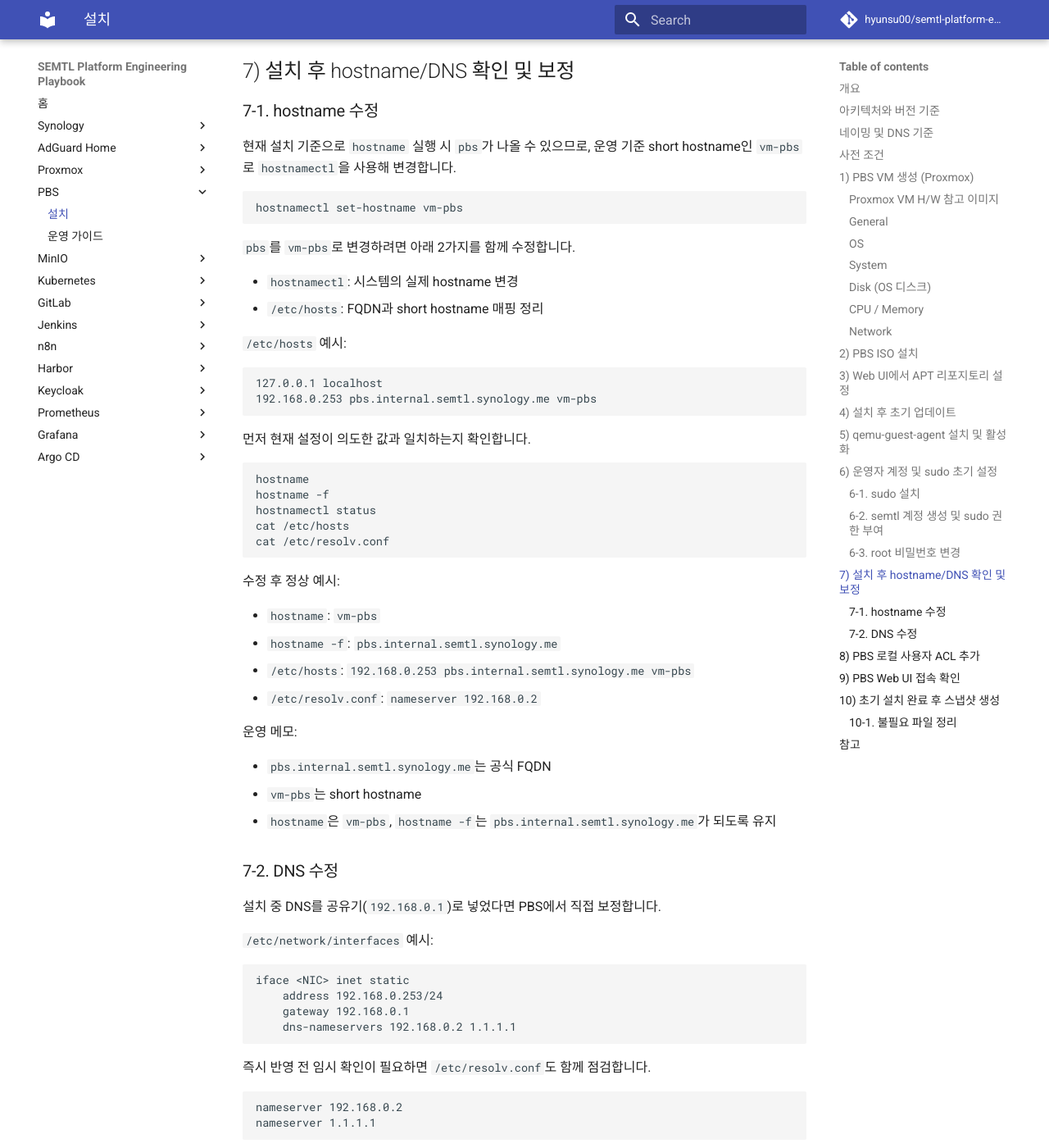
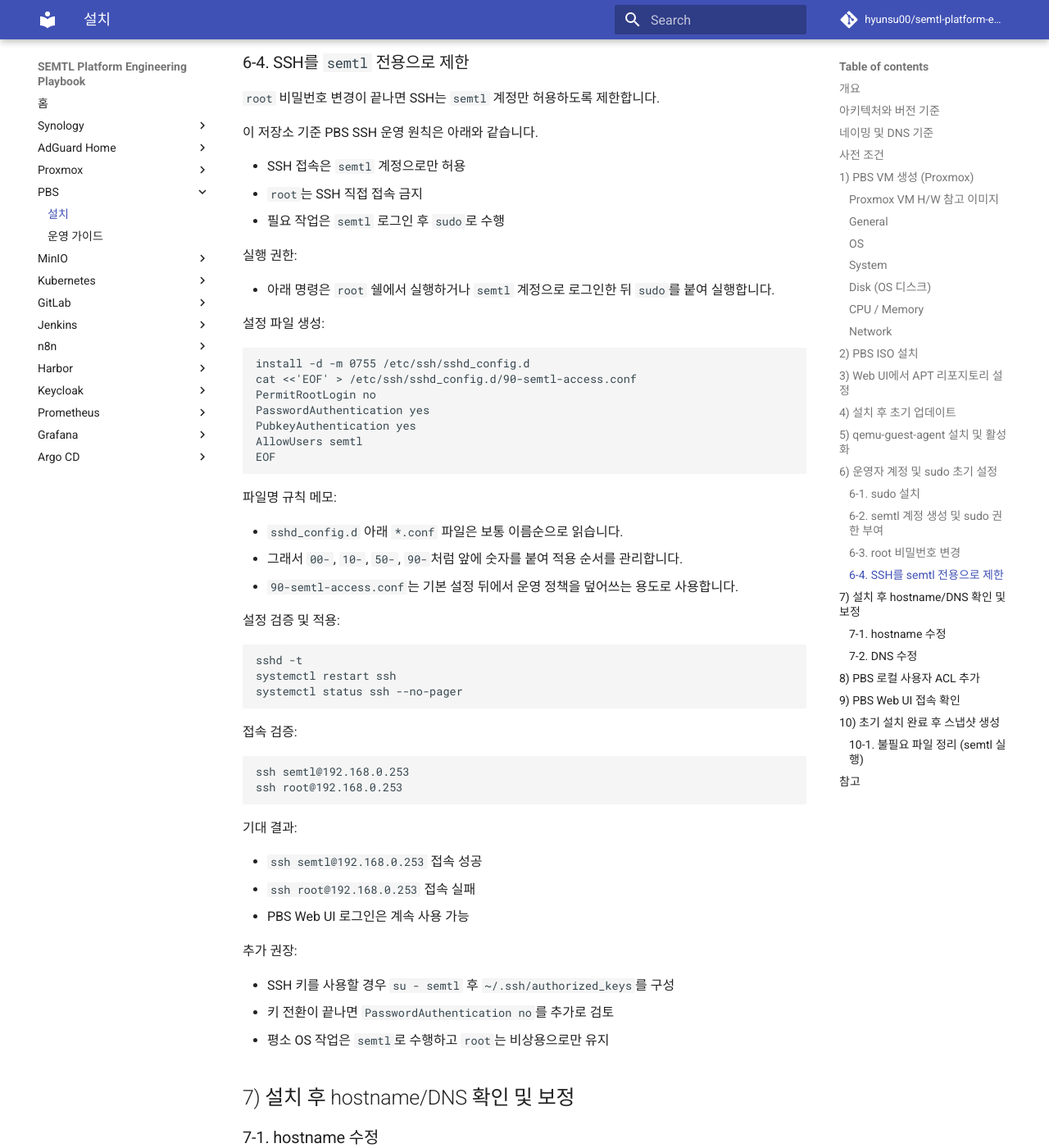
Before and after one commit to hyunsu00/semtl-platform-engineering-playbook, an MkDocs documentation site: the page built from docs/pbs/installation.md, in a window 1280 px wide and 1400 px high, scrolled down 6313 px. Shown: the whole window at 82% size. Built offline with MkDocs 1.6.1 and Material for MkDocs 9.7.7, drawn with Linux system fonts in a browser that asks for light colours; comment, search, counter and statistics services are not loaded; some of the changed text lies outside the part shown.

````diff
--- a/docs/pbs/installation.md
+++ b/docs/pbs/installation.md
@@ -242,6 +242,65 @@ passwd root
 - 가능하면 `semtl` 계정으로 `sudo`를 사용하고 `root` 직접 로그인은 최소화
 - 비밀번호 변경 후 SSH 세션과 Web UI 로그인 모두 재확인
 
+### 6-4. SSH를 `semtl` 전용으로 제한
+
+`root` 비밀번호 변경이 끝나면 SSH는 `semtl` 계정만 허용하도록 제한합니다.
+
+이 저장소 기준 PBS SSH 운영 원칙은 아래와 같습니다.
+
+- SSH 접속은 `semtl` 계정으로만 허용
+- `root`는 SSH 직접 접속 금지
+- 필요 작업은 `semtl` 로그인 후 `sudo`로 수행
+
+실행 권한:
+
+- 아래 명령은 `root` 쉘에서 실행하거나 `semtl` 계정으로 로그인한 뒤 `sudo`를 붙여 실행합니다.
+
+설정 파일 생성:
+
+```bash
+install -d -m 0755 /etc/ssh/sshd_config.d
+cat <<'EOF' > /etc/ssh/sshd_config.d/90-semtl-access.conf
+PermitRootLogin no
+PasswordAuthentication yes
+PubkeyAuthentication yes
+AllowUsers semtl
+EOF
+```
+
+파일명 규칙 메모:
+
+- `sshd_config.d` 아래 `*.conf` 파일은 보통 이름순으로 읽습니다.
+- 그래서 `00-`, `10-`, `50-`, `90-`처럼 앞에 숫자를 붙여 적용 순서를 관리합니다.
+- `90-semtl-access.conf`는 기본 설정 뒤에서 운영 정책을 덮어쓰는 용도로 사용합니다.
+
+설정 검증 및 적용:
+
+```bash
+sshd -t
+systemctl restart ssh
+systemctl status ssh --no-pager
+```
+
+접속 검증:
+
+```bash
+ssh semtl@192.168.0.253
+ssh root@192.168.0.253
+```
+
+기대 결과:
+
+- `ssh semtl@192.168.0.253` 접속 성공
+- `ssh root@192.168.0.253` 접속 실패
+- PBS Web UI 로그인은 계속 사용 가능
+
+추가 권장:
+
+- SSH 키를 사용할 경우 `su - semtl` 후 `~/.ssh/authorized_keys`를 구성
+- 키 전환이 끝나면 `PasswordAuthentication no`를 추가로 검토
+- 평소 OS 작업은 `semtl`로 수행하고 `root`는 비상용으로만 유지
+
 ## 7) 설치 후 hostname/DNS 확인 및 보정
 
 ### 7-1. hostname 수정
@@ -373,7 +432,7 @@ ss -tulpen | grep ':8007'
 
 스냅샷은 반드시 불필요 파일(찌꺼기) 정리 후 생성합니다.
 
-### 10-1. 불필요 파일 정리
+### 10-1. 불필요 파일 정리 (semtl 실행)
 
 ```bash
 # /tmp 전체 삭제
@@ -392,7 +451,9 @@ sudo apt clean
 sudo journalctl --vacuum-time=1s
 
 # root / semtl bash 히스토리 비우기
+su -
 cat /dev/null > /root/.bash_history && history -c
+exit
 cat /dev/null > /home/semtl/.bash_history && history -c
 ```
 
@@ -400,6 +461,7 @@ cat /dev/null > /home/semtl/.bash_history && history -c
 
 - `admin@pbs` 계정 생성 및 Web UI 접속 확인 완료 후
 - `sudo` 설치 및 `semtl` 계정 생성 완료 후
+- `6-4. SSH를 semtl 전용으로 제한` 적용 및 접속 확인 완료 후
 - `hostname`, `/etc/hosts`, DNS 보정 완료 후
 - Datastore 연결 및 실제 백업 작업 생성 전
 
@@ -413,7 +475,22 @@ Proxmox Web UI 절차:
 권장 예시:
 
 - `Name`: `BASELINE`
-- `Description`: `PBS 4.x 초기 설치 완료, pbs-enterprise 비활성화 및 no-subscription 추가, 시스템 업데이트 완료, qemu-guest-agent 설치 및 활성화, sudo 설치, semtl 계정 생성 및 sudo 권한 부여, root 비밀번호 변경, hostname vm-pbs로 변경, /etc/hosts 및 DNS 설정 보정, admin@pbs 계정 생성 및 Admin ACL 부여, Web UI 접속 확인 완료`
+- `Description` 예시:
+
+```text
+- PBS 4.x 초기 설치 완료
+- pbs-enterprise 비활성화 및 no-subscription 추가
+- 시스템 업데이트 완료
+- qemu-guest-agent 설치 및 활성화
+- sudo 설치
+- semtl 계정 생성 및 sudo 권한 부여
+- root 비밀번호 변경
+- ssh를 semtl 전용으로 제한 적용 및 접속 확인 완료
+- hostname vm-pbs로 변경
+- /etc/hosts 및 DNS 설정 보정
+- admin@pbs 계정 생성 및 Admin ACL 부여
+- Web UI 접속 확인 완료
+```
 
 운영 메모:
 
````
Also changed, not shown: docs/minio/installation.md (+9 -7 lines), docs/proxmox/dns-and-hostname-guide.md (+17 -15 lines), docs/proxmox/operation-guide.md (+3 -3 lines), docs/proxmox/troubleshooting.md (+1 -1 lines).
